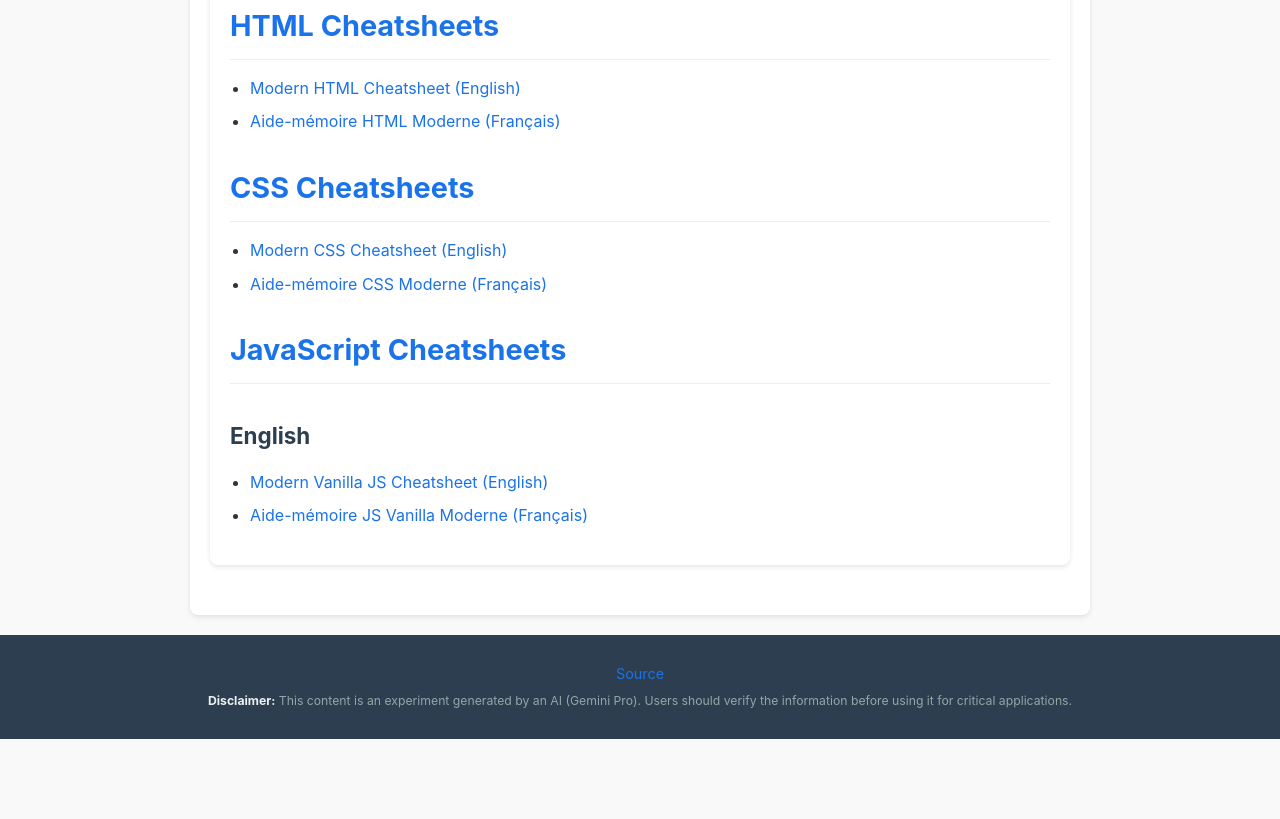
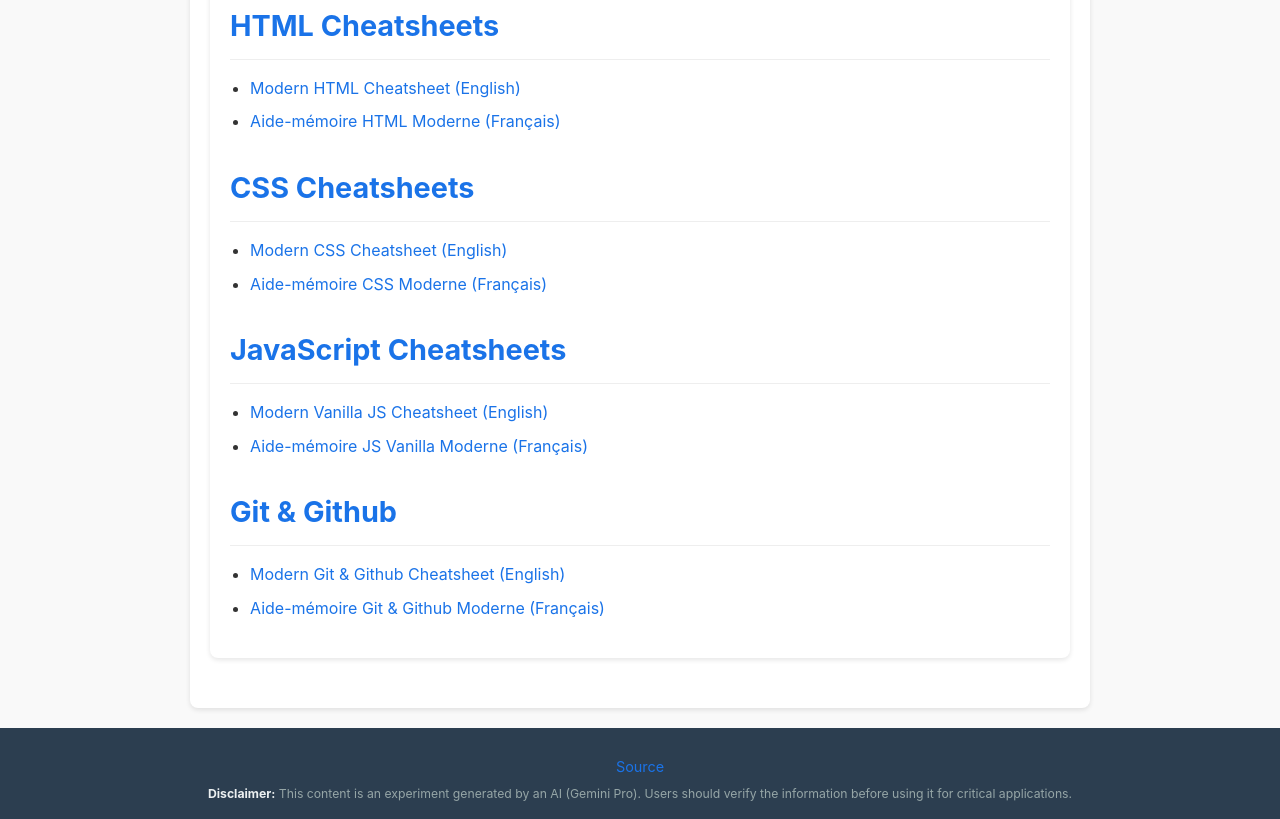
Before and after one commit to sidbxl/cheatsheets, a plain HTML site: page index.html in a window 1280 px wide. Shown: the part 496-1315 px from the top of the page. Before the commit the page ends 1235 px from the top, so only its background shows below. Drawn offline with Linux system fonts and the light colour scheme.

Commit message:
Fixed Homepage Menu

```diff
--- a/index.html
+++ b/index.html
@@ -39,11 +39,15 @@
                 <li><a href="css_fr.html">Aide-mémoire CSS Moderne (Français)</a></li>
             </ul>
             <h2>JavaScript Cheatsheets</h2>
-                <h3>English</h3>
-                <ul>
-                    <li><a href="js.html">Modern Vanilla JS Cheatsheet (English)</a></li>
-                    <li><a href="js_fr.html">Aide-mémoire JS Vanilla Moderne (Français)</a></li>
-                </ul>
+            <ul>
+                <li><a href="js.html">Modern Vanilla JS Cheatsheet (English)</a></li>
+                <li><a href="js_fr.html">Aide-mémoire JS Vanilla Moderne (Français)</a></li>
+            </ul>
+            <h2>Git & Github</h2>
+                        <ul>
+                <li><a href="git.html">Modern Git & Github Cheatsheet (English)</a></li>
+                <li><a href="git_fr.html">Aide-mémoire Git & Github Moderne (Français)</a></li>
+            </ul>
         </section>
     </main>
 
```
